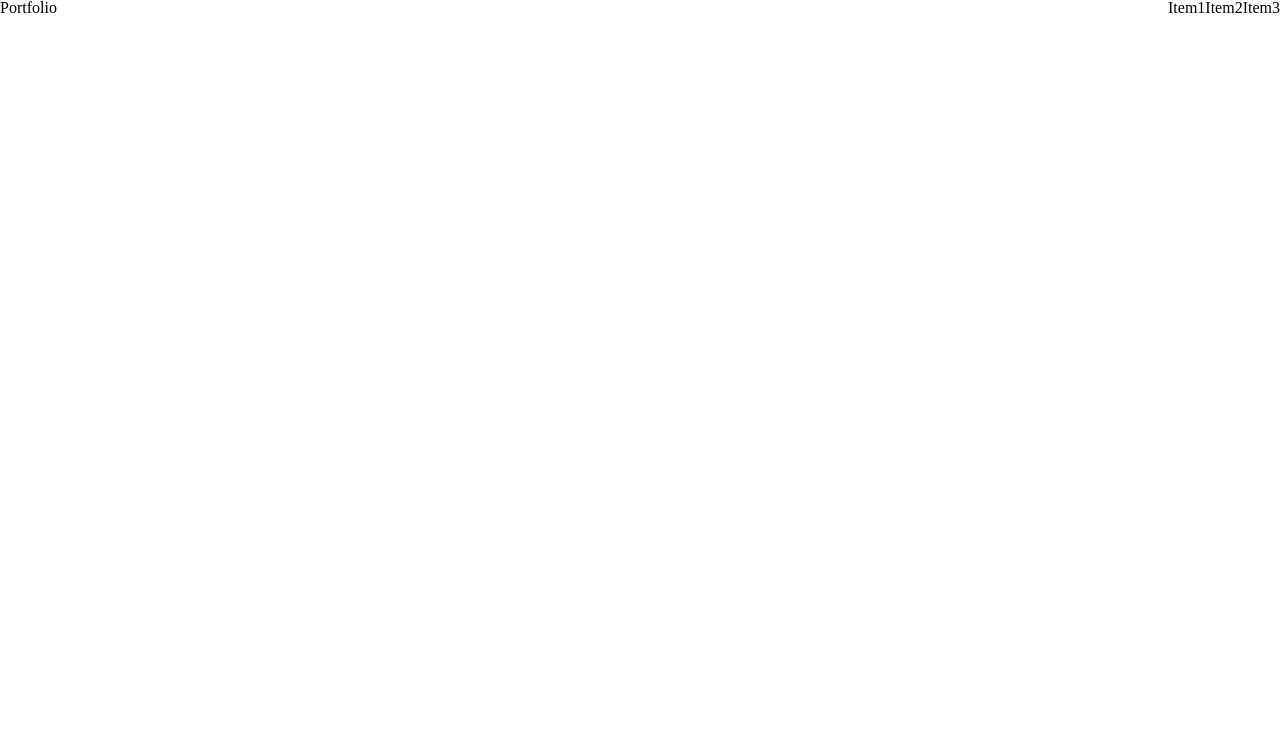
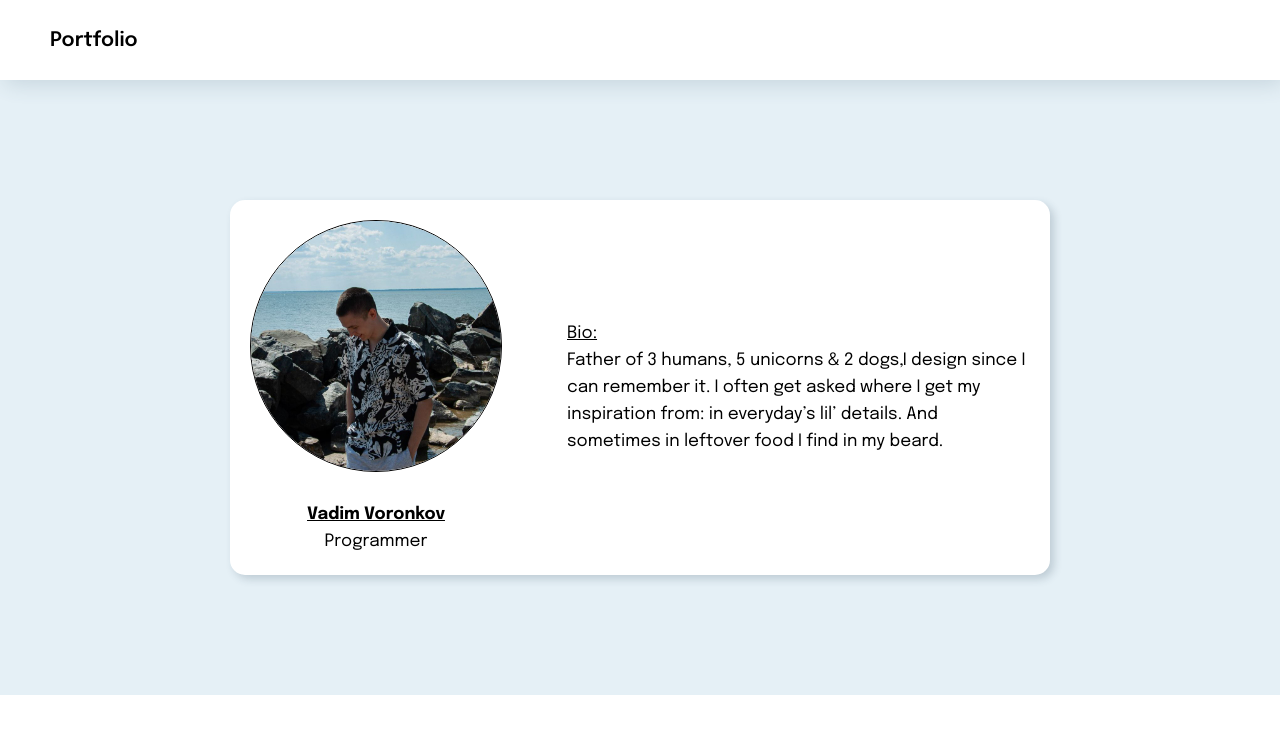
Before and after one commit to vaadimvoronkov/Portfolio, a React (Create React App) app: page / in a window 1280 px wide. Shown: the top 734 px of the page. Built offline with nearby package versions, Linux system fonts and the light colour scheme.

Commit message:
second change

```diff
--- a/src/App.js
+++ b/src/App.js
@@ -1,25 +1,30 @@
 import "./css/reset.css";
 import "./css/main.css";
+import avatar from "./img/photo.jpg"
 
 function App() {
   return (
     <div className="App">
       <header className="header">
         <div className="header-logo">
-          <div className="header-logo__icon"></div>
-          <div className="header-logo__text">Portfolio</div>
+          <div className="header-logo__text"><b>Portfolio</b></div>
         </div>
         <div className="header-nav">
-          <ul className="header-nav-list">
-            <li className="header-nav-list__item"><a href="#">Item1</a></li>
-            <li className="header-nav-list__item"><a href="#">Item2</a></li>
-            <li className="header-nav-list__item"><a href="#">Item3</a></li>
-          </ul>
         </div>
-
       </header>
       <main className="section">
-
+        <div className="section-card">
+          <div className="section-card-info">
+            <div className="section-card-info__photo">
+              <img className = "avatar" src= {avatar} alt="avatar"></img>
+            </div>
+            <div className="section-card-info__name"><u>Vadim Voronkov</u></div>
+            <div className="section-card-info__skills">Programmer</div>
+          </div>
+          <div className="section-card-bio">
+            <div className="section-card-bio__text"><u>Bio:</u><br></br>Father of 3 humans, 5 unicorns & 2 dogs,I design since I can remember it. I often get asked where I get my inspiration from: in everyday’s lil’ details. And sometimes in leftover food I find in my beard.</div>
+          </div>
+        </div>
       </main>
       <footer className="footer">
 
--- a/src/css/main.css
+++ b/src/css/main.css
@@ -1,12 +1,68 @@
+@import url('https://fonts.googleapis.com/css2?family=Epilogue:ital,wght@0,100..900;1,100..900&display=swap');
+body{
+	font-family: "Epilogue", sans-serif;
+	line-height: 27px;
+	font-size: 17px;
+}
 .header{
 	display: flex;
 	justify-content: space-between;
+	height: 80px;
+	align-items: center;
+	padding-left: 50px;
+	padding-right: 50px;
+	-webkit-box-shadow: 4px 4px 22px 0px rgba(34, 60, 80, 0.2);
+	-moz-box-shadow: 4px 4px 22px 0px rgba(34, 60, 80, 0.2);
+	box-shadow: 4px 4px 22px 0px rgba(34, 60, 80, 0.2);
 }
 .header-nav-list{
 	display: flex;
 	justify-content: space-between;
+	min-width: 200px;
+}
+.header-logo__text{
+	font-weight: 600;
+	font-size: 20px;
 }
 a{
 	text-decoration: none;
 	color: black;
 }
+.section{
+	background-color: #9fc6dd45;
+	padding-top: 120px;
+	padding-bottom: 120px;
+}
+.section-card{
+	display: flex;
+	width: 780px;
+	margin: 0 auto;
+	background-color: white;
+	border-radius: 15px;
+	padding: 20px;
+	-webkit-box-shadow: 4px 4px 8px 0px rgba(34, 60, 80, 0.2);
+	-moz-box-shadow: 4px 4px 8px 0px rgba(34, 60, 80, 0.2);
+	box-shadow: 4px 4px 8px 0px rgba(34, 60, 80, 0.2);
+}
+.avatar{
+	width: 250px;
+	height: 250px;
+	border: 1px solid black;
+	margin-bottom: 20px;
+	border-radius: 50%;
+}
+.section-card-info__name{
+	font-weight: bold;
+	text-align: center;
+}
+.section-card-info__skills{
+	text-align: center;
+}
+.section-card-bio{
+	padding-left: 65px;
+	padding-top: 100px;
+	padding-bottom: 81px;
+}
+.section-card-bio__text{
+	font-weight: 400;
+}
```
Also changed, not shown: src/img/photo.jpg (added).
